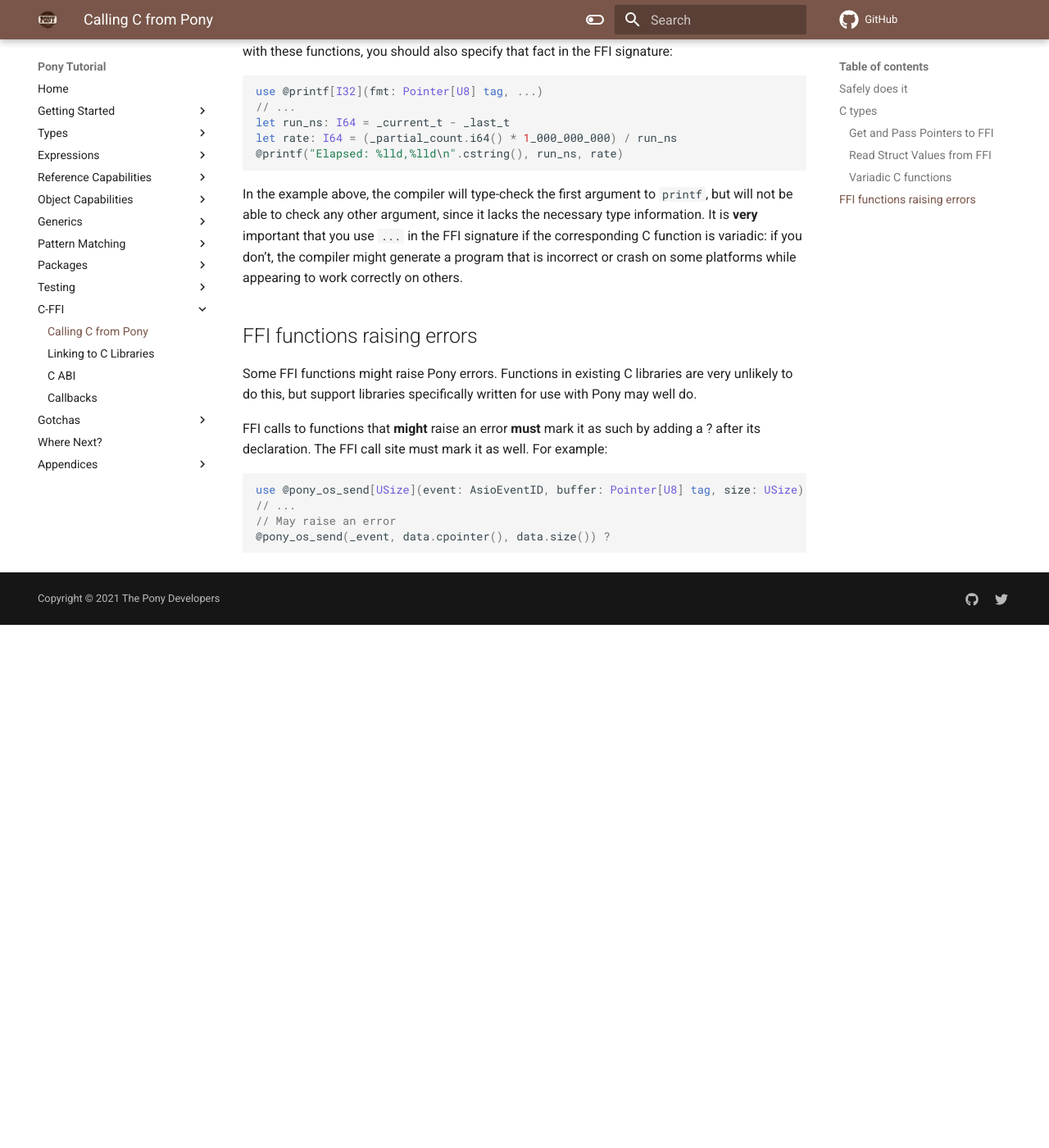
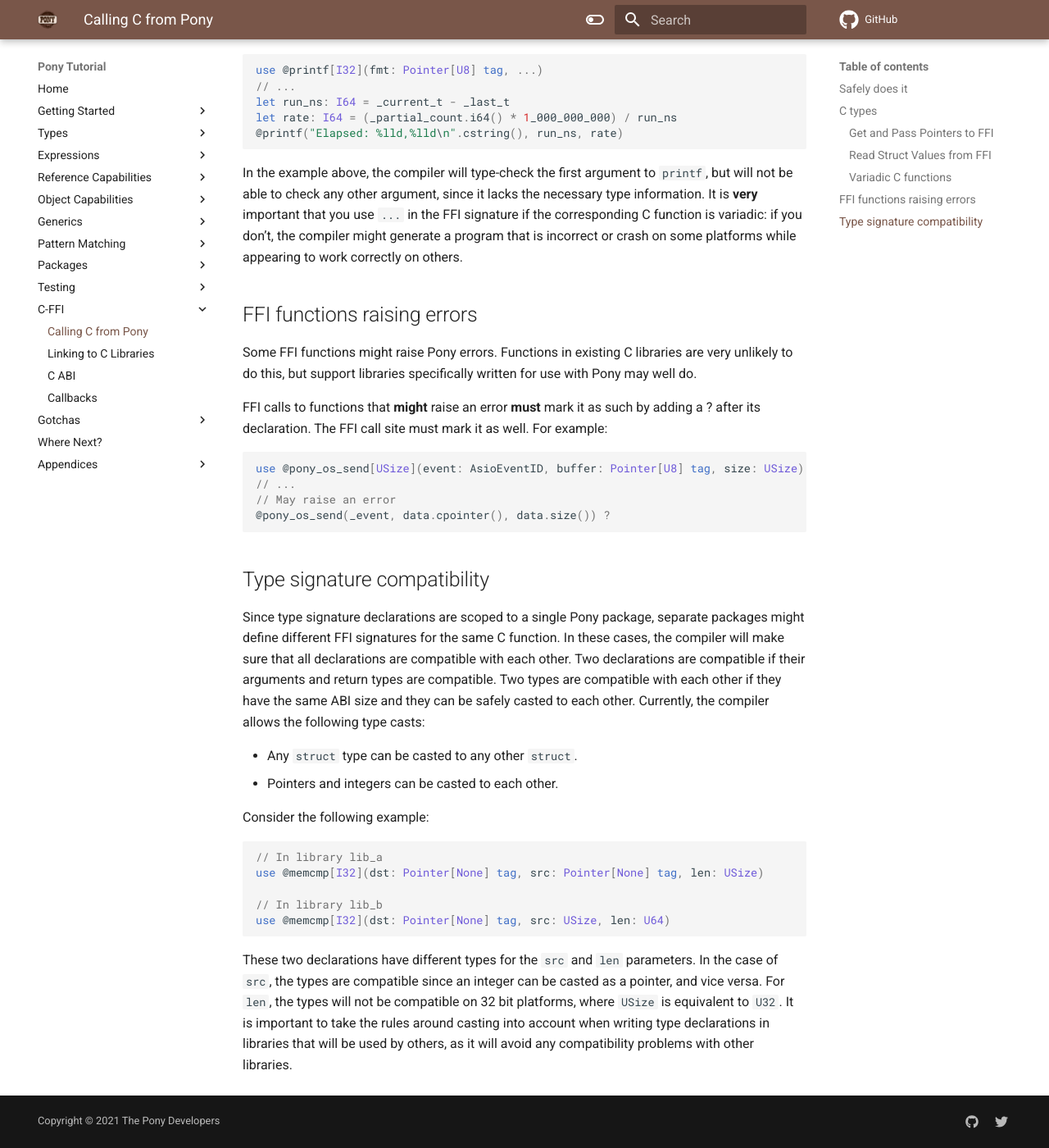
Before and after one commit to ponylang/pony-tutorial, an MkDocs documentation site: the page built from docs/c-ffi/calling-c.md, in a window 1280 px wide and 1400 px high, scrolled down 2594 px. Shown: the whole window at 82% size. Built offline with MkDocs 1.6.1 and Material for MkDocs 9.7.7, drawn with Linux system fonts in a browser that asks for light colours; comment, search, counter and statistics services are not loaded; before the commit the page ends 3356 px from its top, so only the background shows below that; some of the changed text lies outside the part shown.

Commit message:
Clarify type spec compatibility

````diff
--- a/docs/c-ffi/calling-c.md
+++ b/docs/c-ffi/calling-c.md
@@ -115,3 +115,22 @@ use @pony_os_send[USize](event: AsioEventID, buffer: Pointer[U8] tag, size: USiz
 // May raise an error
 @pony_os_send(_event, data.cpointer(), data.size()) ?
 ```
+
+## Type signature compatibility
+
+Since type signature declarations are scoped to a single Pony package, separate packages might define different FFI signatures for the same C function. In these cases, the compiler will make sure that all declarations are compatible with each other. Two declarations are compatible if their arguments and return types are compatible. Two types are compatible with each other if they have the same ABI size and they can be safely casted to each other. Currently, the compiler allows the following type casts:
+
+* Any `struct` type can be casted to any other `struct`.
+* Pointers and integers can be casted to each other.
+
+Consider the following example:
+
+```pony
+// In library lib_a
+use @memcmp[I32](dst: Pointer[None] tag, src: Pointer[None] tag, len: USize)
+
+// In library lib_b
+use @memcmp[I32](dst: Pointer[None] tag, src: USize, len: U64)
+```
+
+These two declarations have different types for the `src` and `len` parameters. In the case of `src`, the types are compatible since an integer can be casted as a pointer, and vice versa. For `len`, the types will not be compatible on 32 bit platforms, where `USize` is equivalent to `U32`. It is important to take the rules around casting into account when writing type declarations in libraries that will be used by others, as it will avoid any compatibility problems with other libraries.
````
Also changed, not shown: other parts of docs/c-ffi/calling-c.md (+2 -2 lines).
